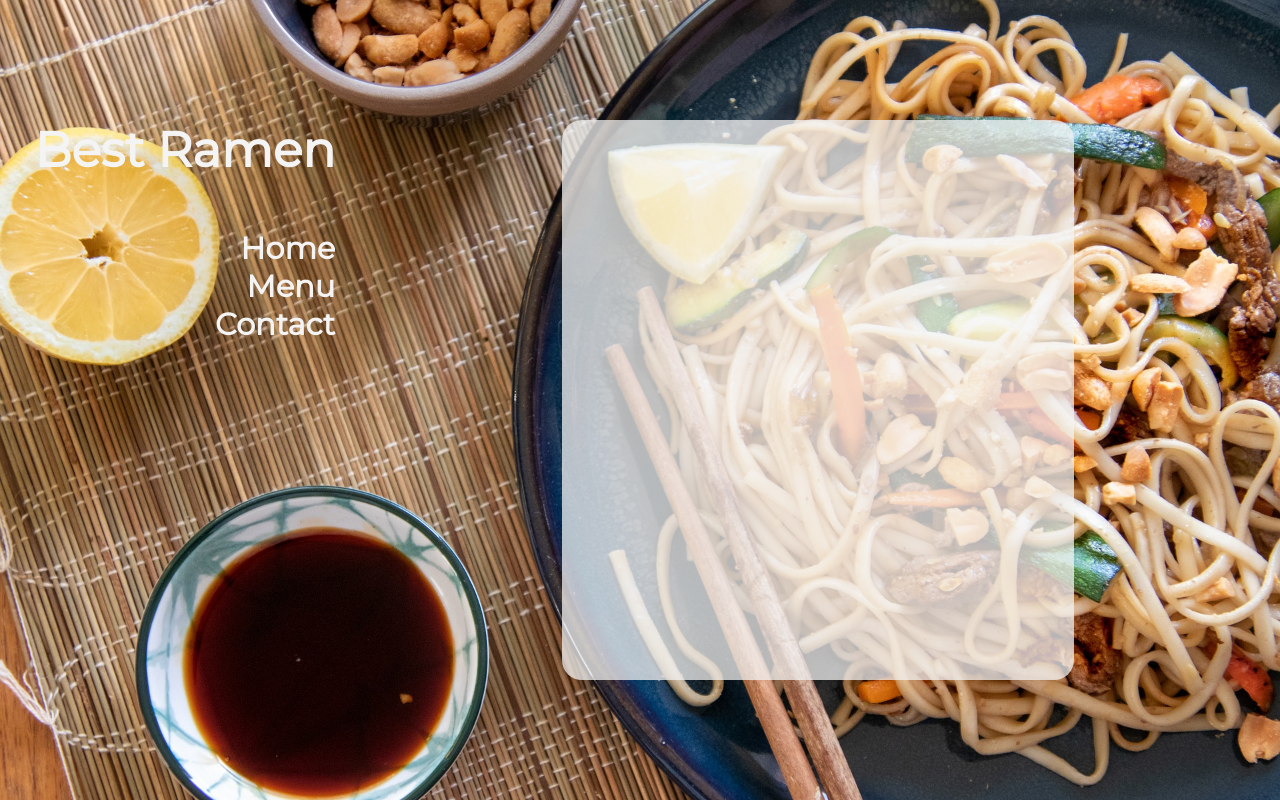
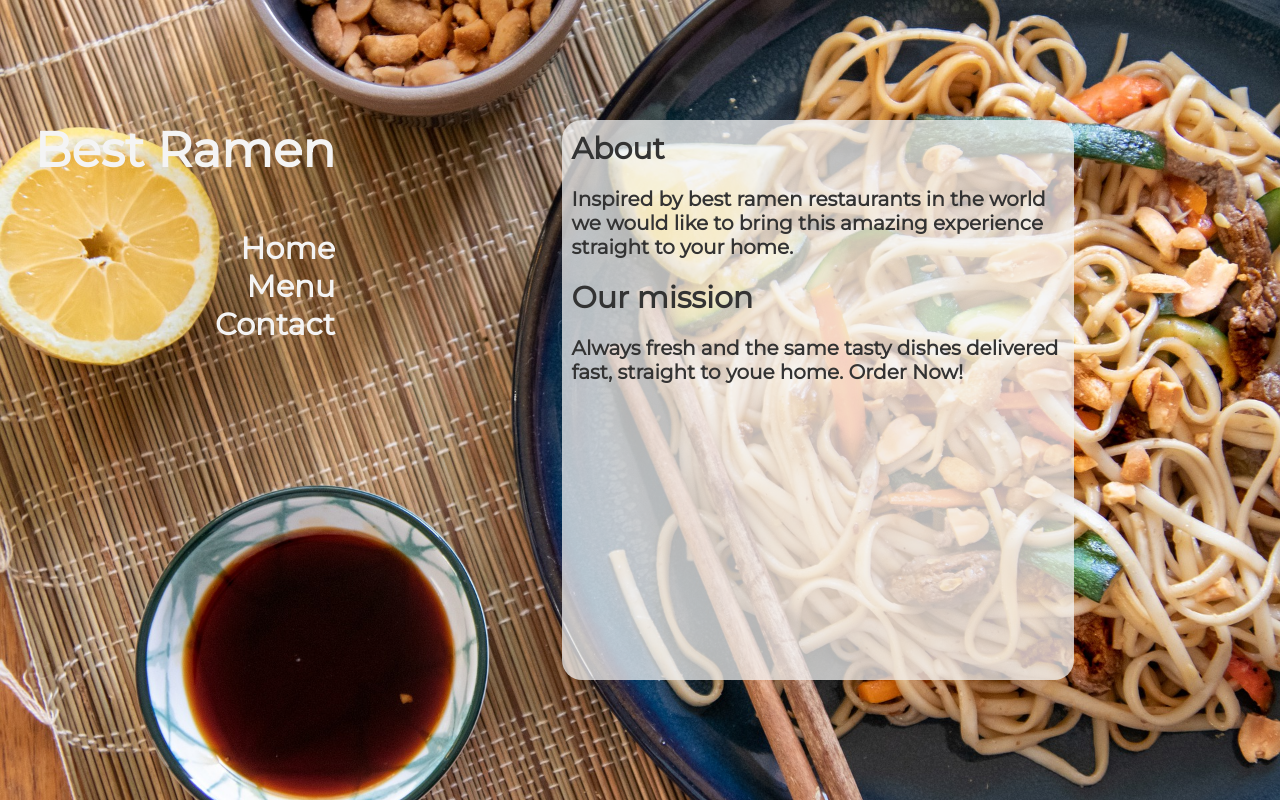
Before and after one commit to EriBloo/Restaurant-page, a website built with webpack: page dist/index.html in a window 1280 px wide. Built offline with nearby package versions, Linux system fonts and the light colour scheme.

Commit message:
Added simple functions that add content to div

```diff
--- /dev/null
+++ b/src/content.js
@@ -0,0 +1,19 @@
+const content = {
+	"home" : {
+		"About" : "Inspired by best ramen restaurants in the world we would like to bring this amazing experience straight to your home.",
+		"Our mission" : "Always fresh and the same tasty dishes delivered fast, straight to youe home. Order Now!"
+	},
+	"menu" : {
+		"Ramen" : "Mild or spicy. With meat or vegetarian. Something for everybody.",
+		"Miso" : "Simple soup for not so hungry.",
+		"Tonkatsu" : "Japanease way to serve pork.",
+		"Donburi" : "Japanease bowl full of taste.",
+		"Drinks" : "Everyday we serve something different. Just ask."
+	},
+	"contact" : {
+		"Phone" : "999-888-777",
+		"Mail" : "bestramen@ramen.com"
+	}
+}
+
+export default content;
--- /dev/null
+++ b/src/home.js
@@ -0,0 +1,20 @@
+import content from "./content";
+
+function createElem(elem, value) {
+	let element = document.createElement(elem);
+	element.textContent = value;
+
+	return element;
+}
+
+function elementsHome() {
+	const elemArray = [];
+	for (const [key, value] of Object.entries(content["home"])) {
+		elemArray.push(createElem("h2", key));
+		elemArray.push(createElem("h3", value));
+	}
+
+	return elemArray;
+}
+
+export default elementsHome;
--- a/src/index.js
+++ b/src/index.js
@@ -1 +1,19 @@
-console.log("test");
+import elementsHome from "./home";
+
+function addToContent(value) {
+	const content = document.querySelector("#content");
+
+	for (let val of value) {
+		content.appendChild(val);
+	}
+}
+
+function clearContent() {
+	const content = document.querySelector("#content");
+
+	while (content.firstChild) {
+		content.removeChild(content.lastChild);
+	}
+}
+
+addToContent(elementsHome());
```
Also changed, not shown: dist/index.html, dist/main.js.
